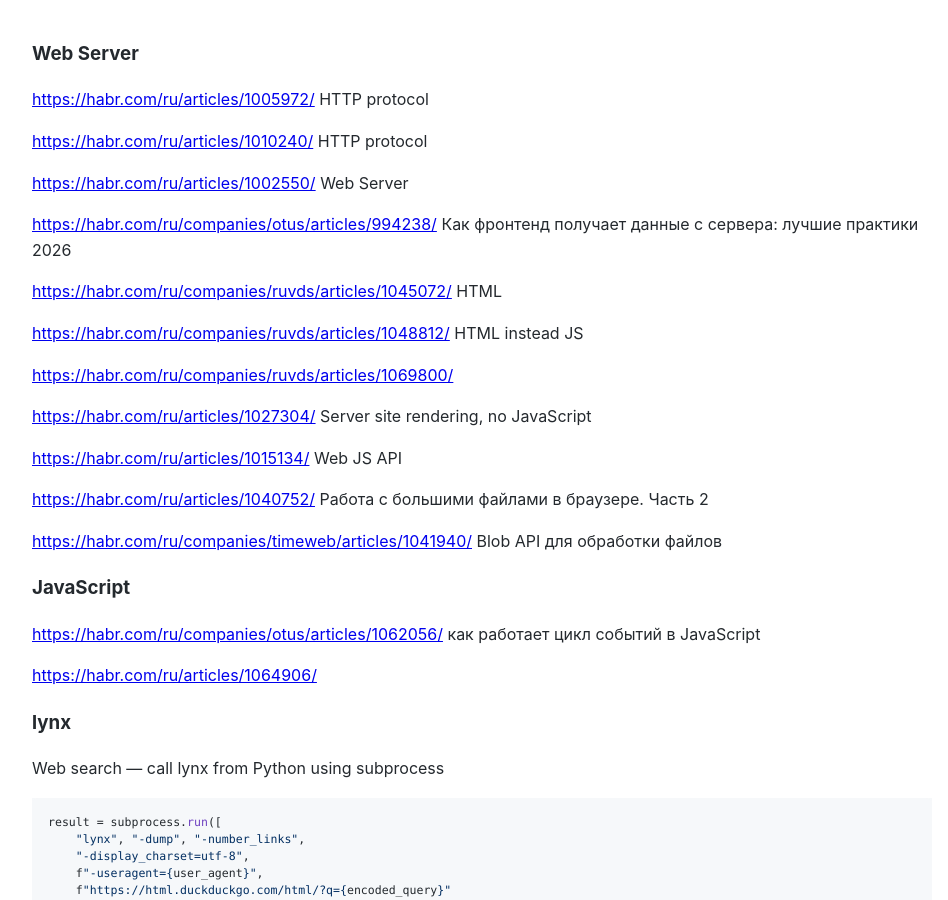
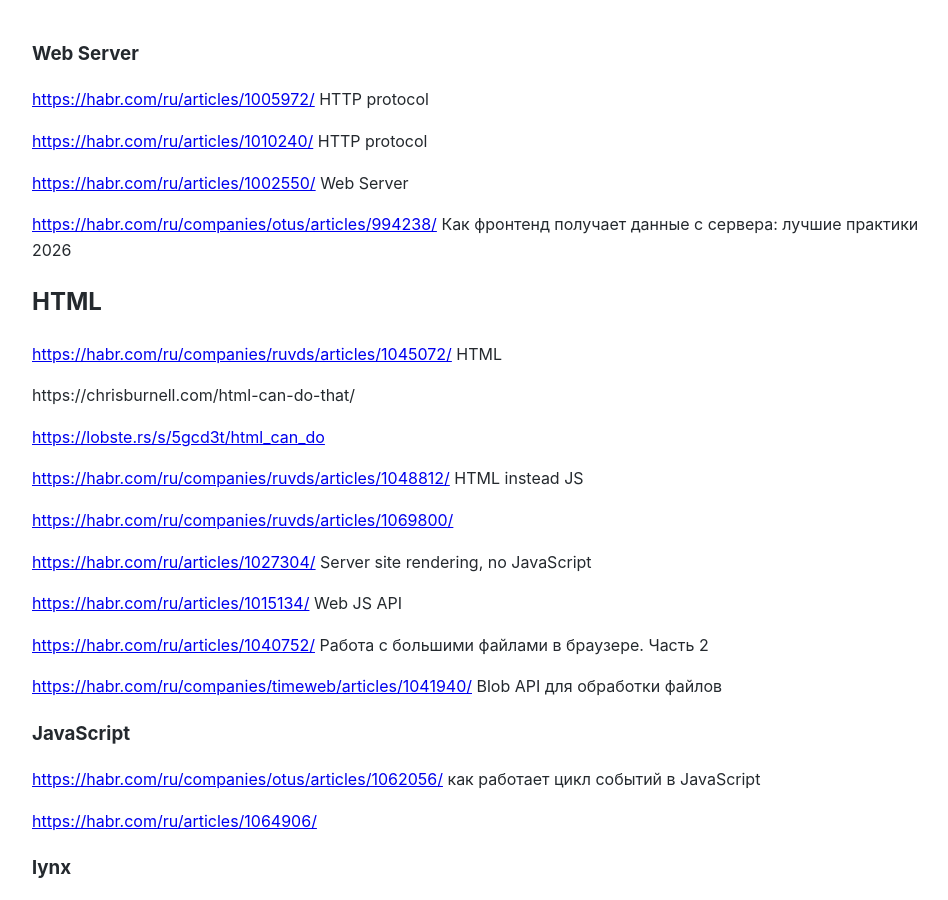
Before and after one commit to Michael-Lubinsky/michael-lubinsky.github.com, a Jekyll site: the page built from web/web.md, in a window 1280 px wide and 900 px high. Shown: the whole window, without its empty margins (158-1106 px from the left). Built offline with Jekyll 4.4.1, drawn with Linux system fonts in a browser that asks for light colours; our own code applies the rules of GitHub Pages for plain Markdown files.

Commit message:
Add HTML resources to web documentation
Added new HTML resources and links to web.md

```diff
--- a/web/web.md
+++ b/web/web.md
@@ -9,7 +9,12 @@
 
 <https://habr.com/ru/companies/otus/articles/994238/> Как фронтенд получает данные с сервера: лучшие практики 2026
 
+## HTML
 <https://habr.com/ru/companies/ruvds/articles/1045072/> HTML
+
+https://chrisburnell.com/html-can-do-that/
+
+<https://lobste.rs/s/5gcd3t/html_can_do>
 
 <https://habr.com/ru/companies/ruvds/articles/1048812/>  HTML instead JS
 
```
